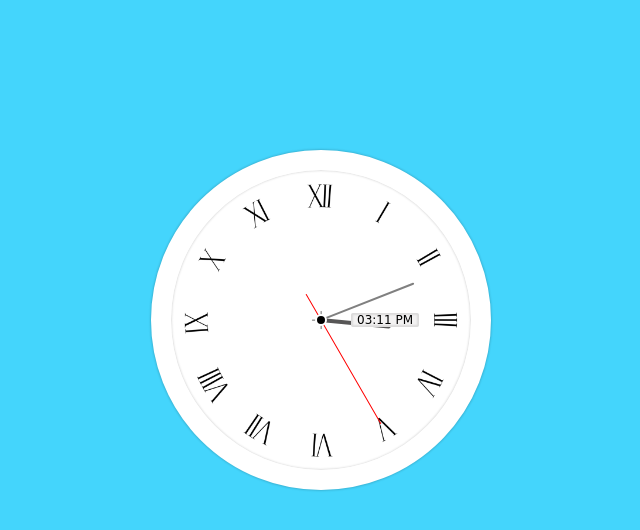
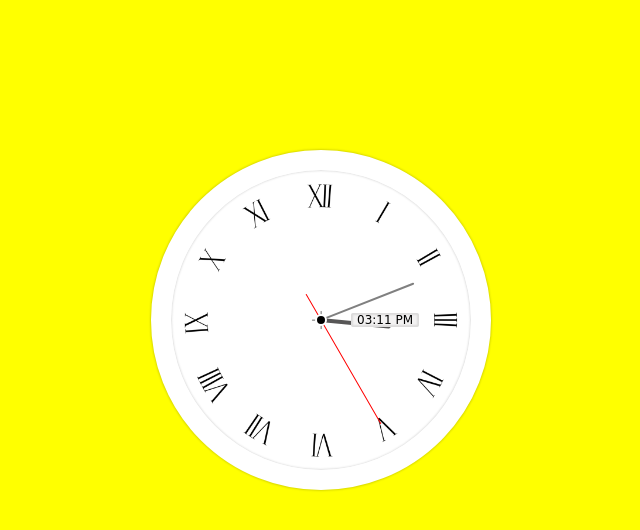
Before and after one commit to himanshunegi123/Clockanalog, a plain HTML site: page index.html in a window 1280 px wide. Shown: the whole page, without its empty margins (319-959 px from the left). Drawn offline with Linux system fonts and the light colour scheme.

Commit message:
Update analog.css

```diff
--- a/analog.css
+++ b/analog.css
@@ -1,7 +1,7 @@
 body,html{
     padding: 0;
     margin: 0;
-    background-color: #44d5fc;
+    background-color: yellow;
 }
 
 .clock{
```
